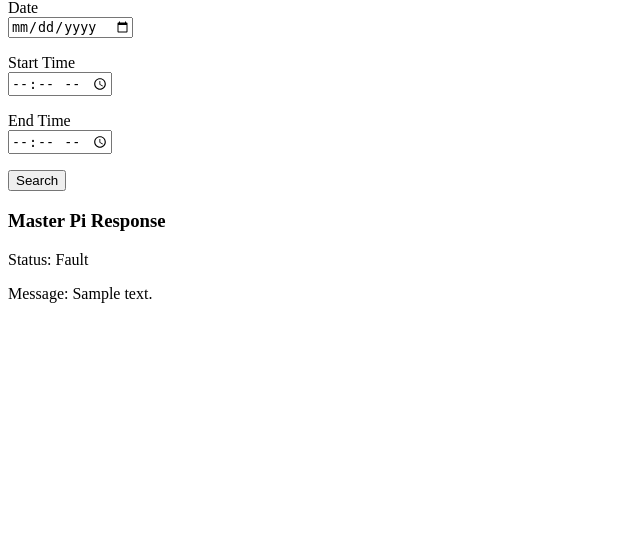
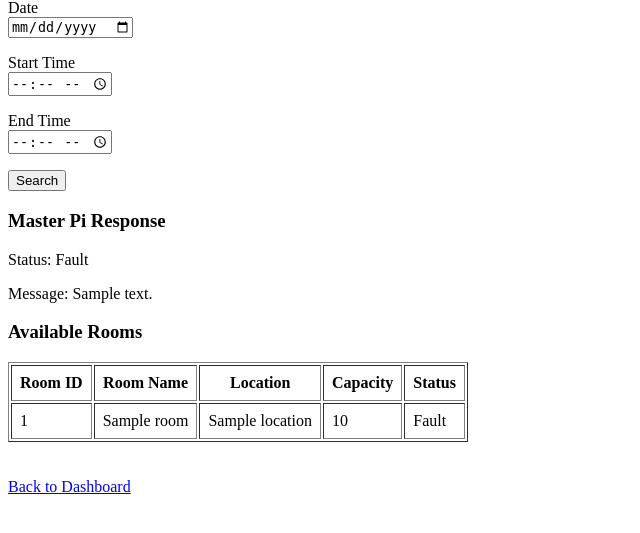
Before and after one commit to Eddie0705/Iot, a Flask app: template agent_pi/templates/search.html in a window 1280 px wide. Shown: the part 81-614 px from the top of the page, without its empty margins (0-640 px from the left). Run offline with Flask 3, Linux system fonts and the light colour scheme; the template is opened without the code that fills it: most values are stand-ins (such as "Sample title", 1, 10 or a date in 2020).

Commit message:
Implemented room search feature on Agent Pi

```diff
--- a/agent_pi/templates/search.html
+++ b/agent_pi/templates/search.html
@@ -5,9 +5,11 @@
 </head>
 
 <body>
+
     <h1>Search Available Rooms</h1>
 
     <form method="POST" action="/search">
+
         <p>
             <label>Date</label><br>
             <input type="date" name="date" required>
@@ -24,11 +26,42 @@
         </p>
 
         <button type="submit">Search</button>
+
     </form>
+
     {% if response %}
-    <h3>Master Pi Response</h3>
-    <p>Status: {{ response.status }}</p>
-    <p>Message: {{ response.message }}</p>
-{% endif %}
+        <h3>Master Pi Response</h3>
+        <p>Status: {{ response.status }}</p>
+        <p>Message: {{ response.message }}</p>
+    {% endif %}
+
+    {% if response and response.rooms %}
+        <h3>Available Rooms</h3>
+
+        <table border="1" cellpadding="8">
+            <tr>
+                <th>Room ID</th>
+                <th>Room Name</th>
+                <th>Location</th>
+                <th>Capacity</th>
+                <th>Status</th>
+            </tr>
+
+            {% for room in response.rooms %}
+            <tr>
+                <td>{{ room.room_id }}</td>
+                <td>{{ room.room_name }}</td>
+                <td>{{ room.location }}</td>
+                <td>{{ room.capacity }}</td>
+                <td>{{ room.status }}</td>
+            </tr>
+            {% endfor %}
+        </table>
+    {% endif %}
+
+    <br><br>
+
+    <a href="/dashboard">Back to Dashboard</a>
+
 </body>
 </html>
```
Also changed, not shown: master_pi/master_server.py (+34 -4 lines).
